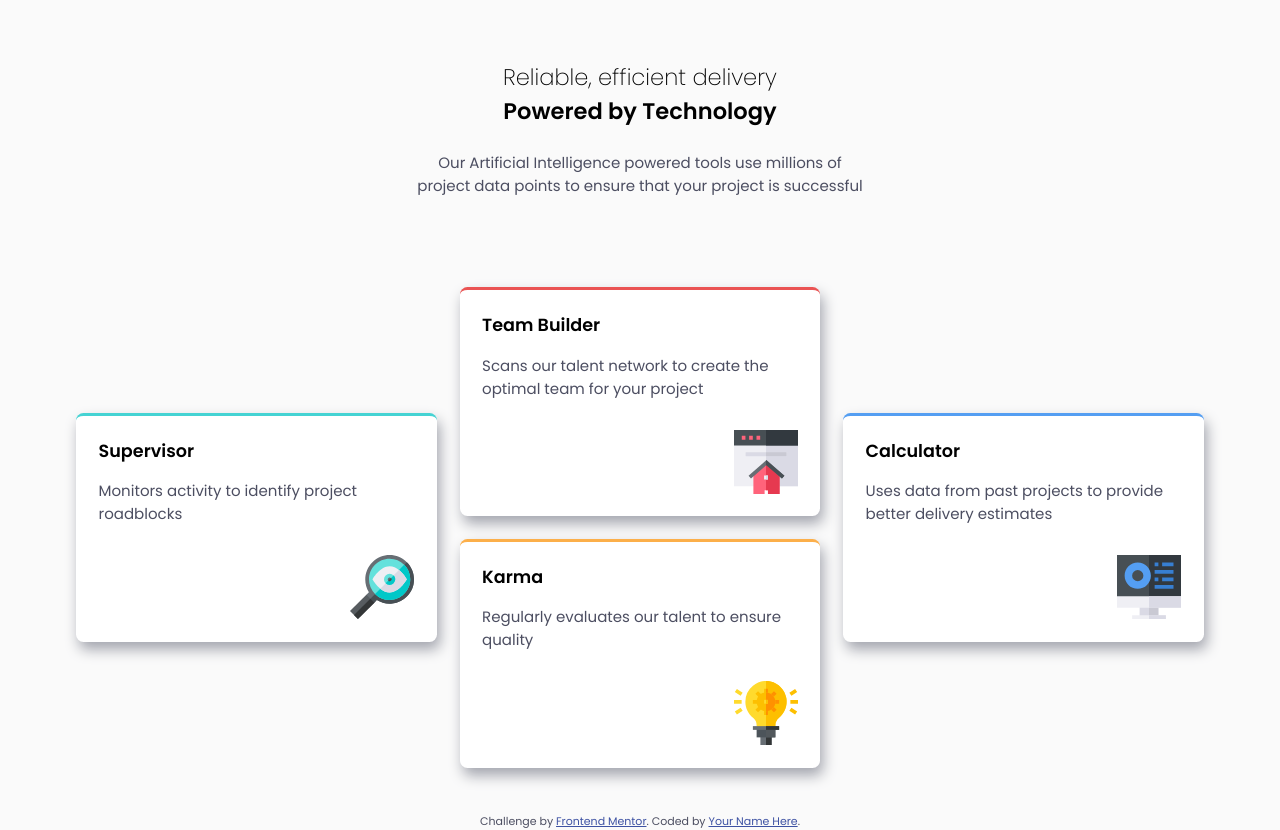
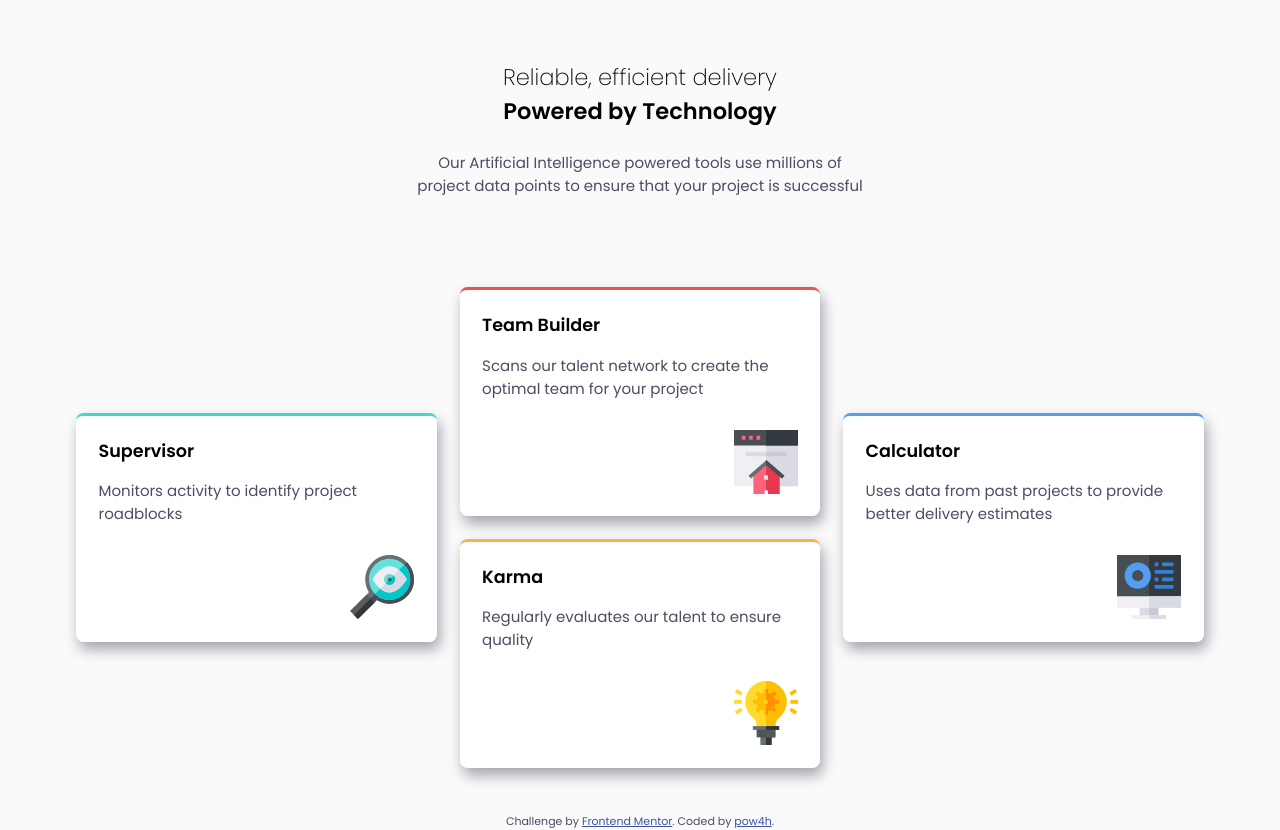
Before and after one commit to kubas33/four-card-feature-section-master, a plain HTML site: page index.html in a window 1280 px wide. Drawn offline with Linux system fonts and the light colour scheme.

Commit message:
Author updated

```diff
--- a/index.html
+++ b/index.html
@@ -59,7 +59,7 @@
   <footer>
     <p class="attribution">
       Challenge by <a href="https://www.frontendmentor.io?ref=challenge" target="_blank">Frontend Mentor</a>.
-      Coded by <a href="#">Your Name Here</a>.
+      Coded by <a href="https://github.com/kubas33">pow4h</a>.
     </p>
   </footer>
 </body>
```
